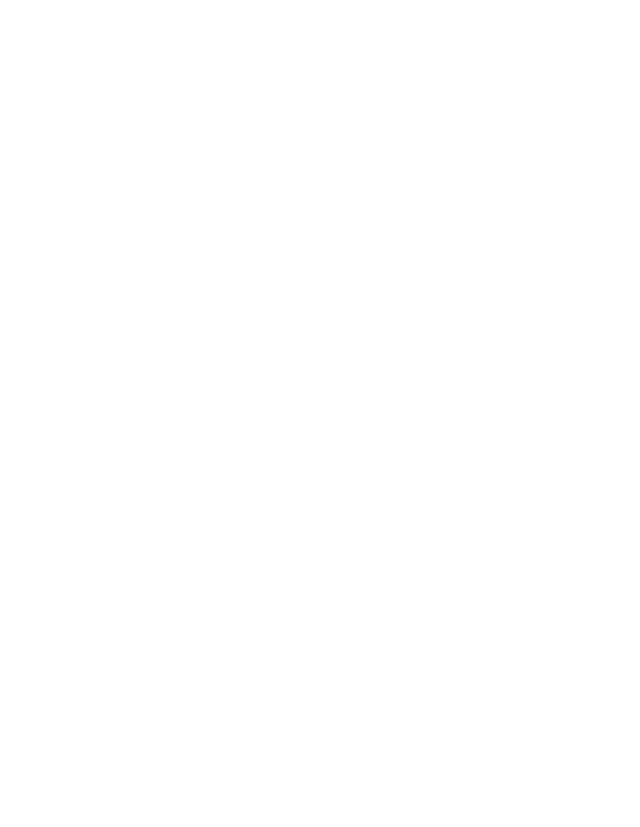
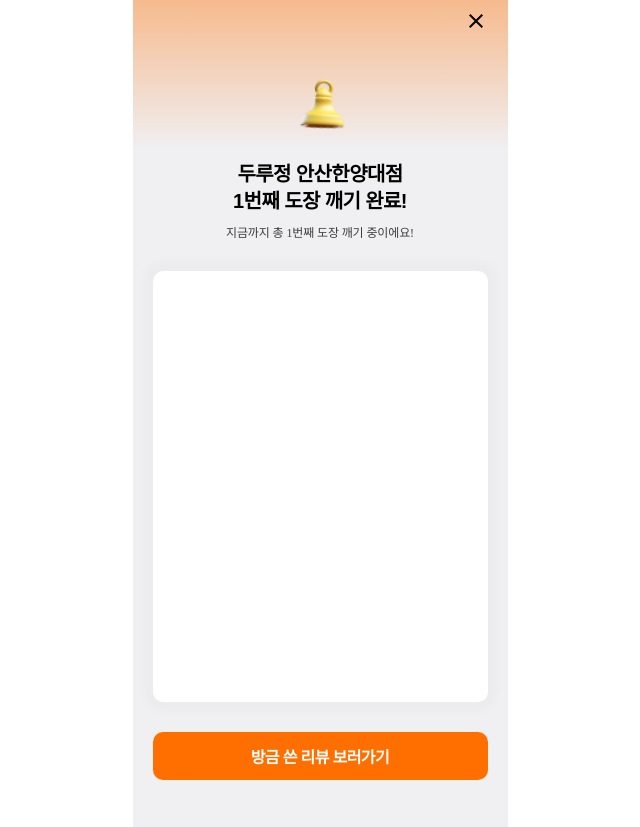
Before and after one commit to meomeoknyang/client, a React (Create React App) app: page /review/complete in a window 1280 px wide. Before the commit this address had no page. Shown: the whole page, without its empty margins (320-960 px from the left). Before the commit the page ends 800 px from the top, so only its background shows below. Built offline with nearby package versions, Linux system fonts and the light colour scheme; a web font is replaced by a local one.

Commit message:
feat : 리뷰 완료 화면 구현 fix : App.js에 라우트 추가

```diff
--- a/src/App.js
+++ b/src/App.js
@@ -4,6 +4,7 @@
 import GlobalStyle from './styles/GlobalStyle';
 import LoginPage from './pages/LoginPage';
 import ReviewPage from './pages/ReviewPage';
+import ReviewCompletePage from './pages/ReviewCompletePage';
 
 function App() {
   return (
@@ -16,6 +17,7 @@
           {/* 네비게이션이 필요 없는 페이지들 */}
           <Route path="/" element={<Layout><LoginPage /></Layout>} />
           <Route path="/review" element={<Layout><ReviewPage /></Layout>} />
+          <Route path="/review/complete" element={<Layout><ReviewCompletePage /></Layout>} />
         </Routes>
       </Router>
     </>
--- /dev/null
+++ b/src/pages/ReviewCompletePage.jsx
@@ -0,0 +1,30 @@
+import React from 'react';
+import Bell from '../assets/Review/Bell.svg';
+import Close from '../assets/Review/Close.svg';
+import {
+  PageContainer,
+  CloseButton,
+  BellImage,
+  RestaurantInfo,
+  SubText,
+  WhiteBox,
+  ReviewButton
+} from '../styles/pages/ReviewCompletePage';
+
+const ReviewCompletePage = () => {
+  return (
+    <PageContainer>
+      <CloseButton src={Close} alt="닫기" />
+      <BellImage src={Bell} alt="종 이미지" />
+      <RestaurantInfo>
+        <h2>두루정 안산한양대점</h2>
+        <span>1번째 도장 깨기 완료!</span>
+      </RestaurantInfo>
+      <SubText>지금까지 총 1번째 도장 깨기 중이에요!</SubText>
+      <WhiteBox />
+      <ReviewButton>방금 쓴 리뷰 보러가기</ReviewButton>
+    </PageContainer>
+  );
+};
+
+export default ReviewCompletePage;
--- a/src/pages/ReviewPage.jsx
+++ b/src/pages/ReviewPage.jsx
@@ -20,11 +20,13 @@
   Divider,
   ReviewTitle
 } from '../styles/pages/ReviewPage';
+import { useNavigate } from 'react-router-dom';
 
 const ReviewPage = () => {
   const [selectedKeywords, setSelectedKeywords] = useState([]);
   const [review, setReview] = useState('');
   const [image, setImage] = useState(null);
+  const navigate = useNavigate();
 
   const keywords = [
     '여기 없어지면 에리카 퇴학합니다.',
@@ -55,7 +57,7 @@
       alert('필수 항목을 채워주세요.');
       return;
     }
-    // 다음 단계로 진행하는 로직
+    navigate('/review/complete');
   };
 
   return (
--- /dev/null
+++ b/src/styles/pages/ReviewCompletePage.js
@@ -0,0 +1,96 @@
+import styled from 'styled-components';
+
+export const PageContainer = styled.div`
+  background: linear-gradient(180deg, #FF6F00 -25.58%, #F0F0F3 18.37%);
+  min-height: 100vh;
+  padding: 1.25rem;
+  font-family: 'Noto Sans KR', sans-serif !important;
+  position: relative;
+`;
+
+export const CloseButton = styled.img`
+  position: absolute;
+  top: 0.544rem;
+  right: 1.25rem;
+  cursor: pointer;
+`;
+
+export const BellImage = styled.img`
+  display: block;
+  margin: 1.87rem auto 0rem;
+  width: 6.95213rem;
+  height: 6.95213rem;
+  transform: rotate(-4.131deg);
+  flex-shrink: 0;
+`;
+
+export const RestaurantInfo = styled.div`
+  display: flex;
+  flex-direction: column;
+  align-items: center;
+
+  h2 {
+    color: #000;
+    text-align: center;
+    font-size: 1.25rem;
+    font-weight: 700;
+    line-height: 1.6875rem;
+    letter-spacing: -0.0375rem;
+  }
+
+  span {
+    color: #000;
+    text-align: center;
+    font-size: 1.25rem;
+    font-weight: 700;
+    line-height: 1.6875rem;
+    letter-spacing: -0.0375rem;
+  }
+`;
+
+export const SubText = styled.p`
+  margin-top: 0.5rem;
+
+  color: rgba(0, 0, 0, 0.75);
+  text-align: center;
+  font-family: "Noto Sans KR";
+  font-size: 0.75rem;
+  font-style: normal;
+  font-weight: 500;
+  line-height: normal;
+  letter-spacing: -0.0075rem;
+`;
+
+export const WhiteBox = styled.div`
+  width: 20.9375rem;
+  height: 26.9375rem;
+  background: white;
+  border-radius: 0.625rem;
+  margin: 1.87rem auto 0rem;
+  background: var(--Backgrounds-Primary, #FFF);
+  box-shadow: 0px 0px 10px 10px rgba(0, 0, 0, 0.02);
+`;
+
+export const ReviewButton = styled.button`
+  width: 100%;
+  color: white;
+  border: none;
+  margin-top: 1.87rem;
+  margin-bottom: 1.69rem;
+  cursor: pointer;
+  font-weight: 700;
+  border-radius: 0.625rem;
+  background: #FF6F00;
+  font-family: "Noto Sans KR";
+  font-size: 1rem;
+  font-style: normal;
+  font-weight: 700;
+  line-height: normal;
+  letter-spacing: -0.03rem;
+
+  display: inline-flex;
+  padding: 0.75rem 6.125rem;
+  justify-content: center;
+  align-items: center;
+  gap: 0.25rem;
+`;
```
Also changed, not shown: src/assets/Review/Bell.svg (added).
